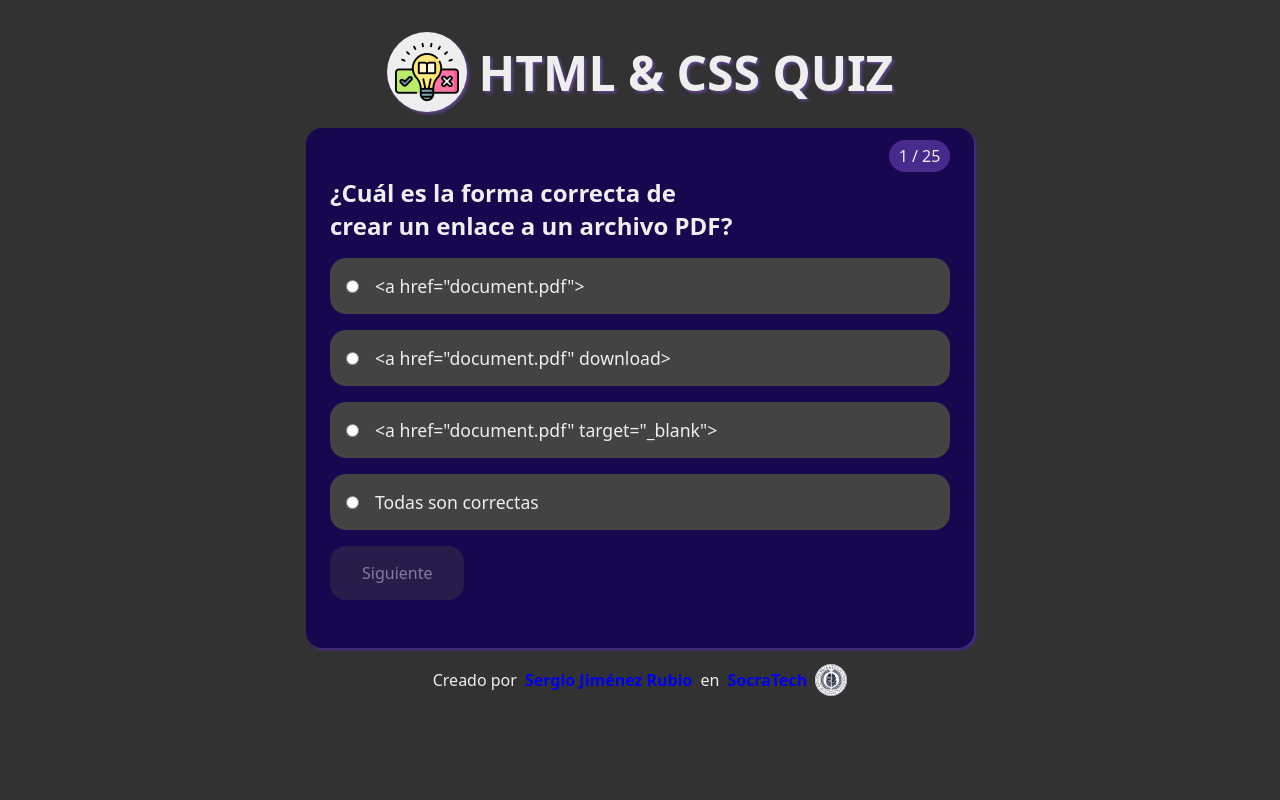
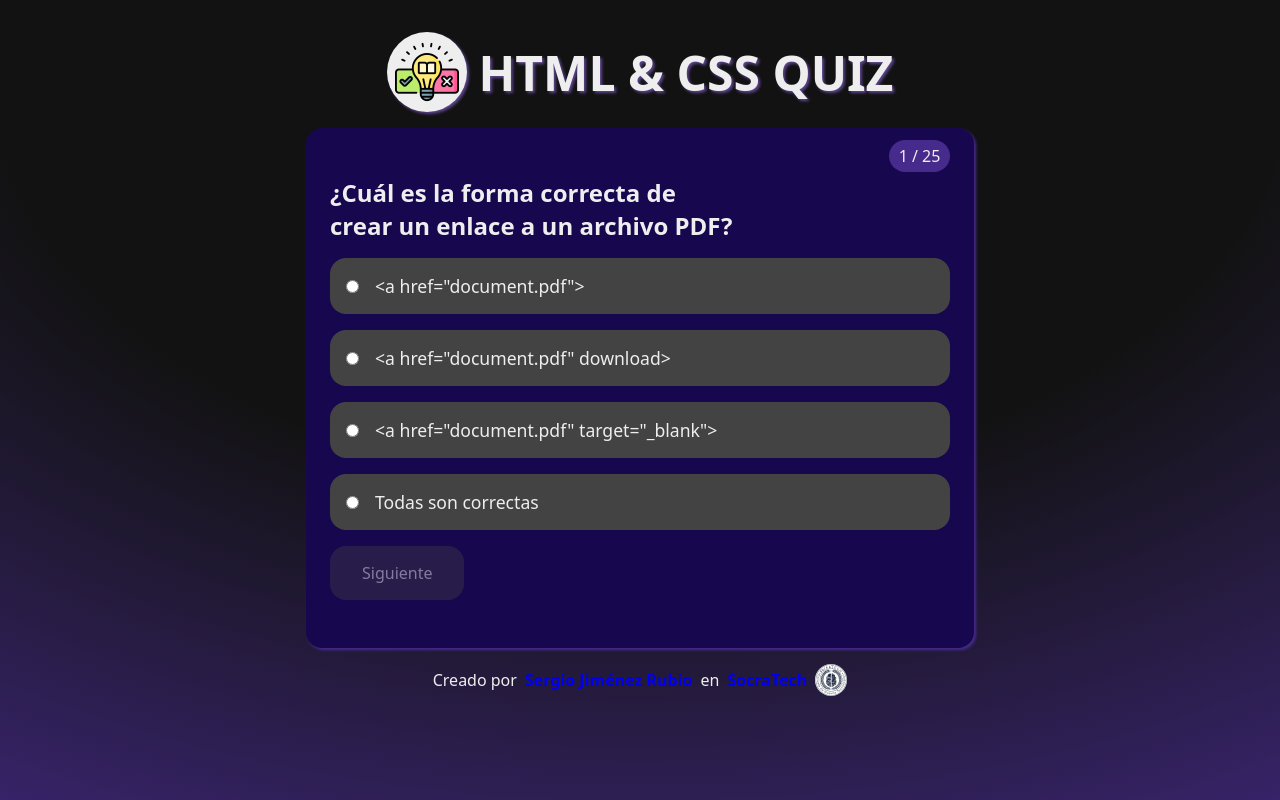
Before and after one commit to reposocratech/HTML-CSS-Quiz, a React (Vite) app: page / in a window 1280 px wide. Built offline with nearby package versions, Linux system fonts and the light colour scheme.

Commit message:
Nuevo fondo para toda la página

```diff
--- a/src/App.css
+++ b/src/App.css
@@ -21,7 +21,11 @@ body {
   justify-items: center;
   min-height: 100dvh;
   color: var(--text-color);
-  background-color: color-mix(in srgb, var(--option-color), black 25%);
+  background: radial-gradient(
+    125% 125% at 50% 10%,
+    #121212 40%,
+    var(--secondary-color) 100%
+  );
 }
 
 main {
```
